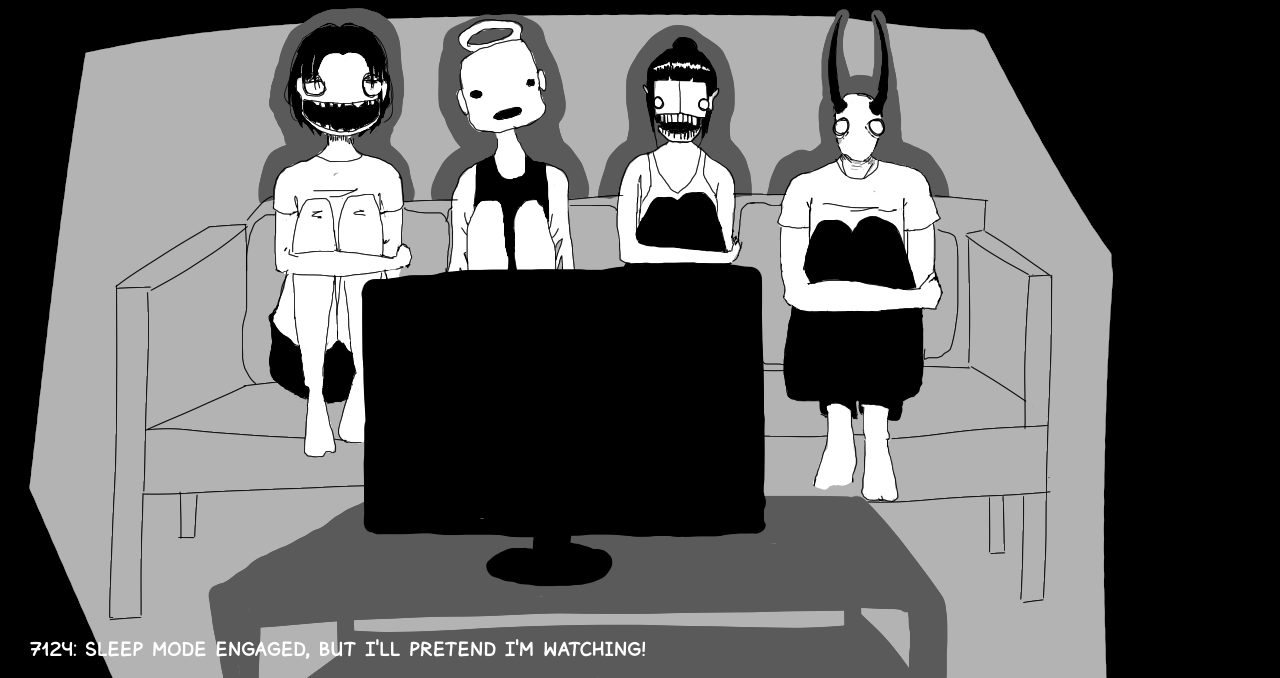
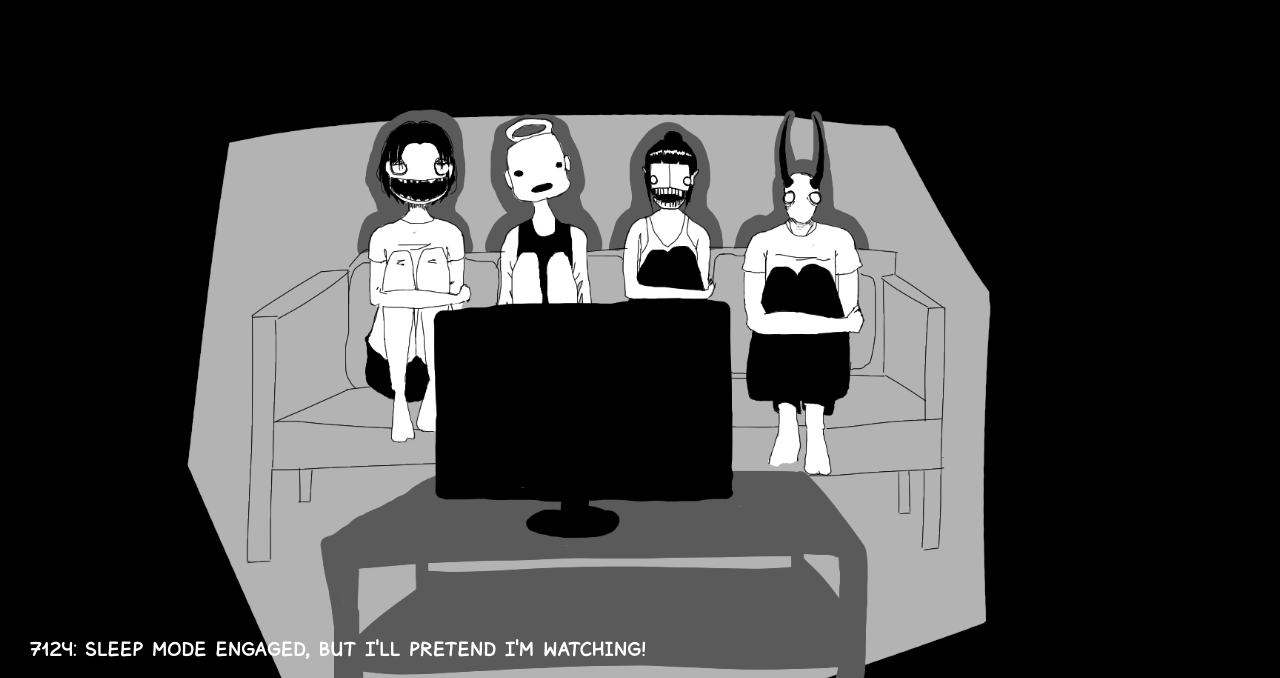
Before and after one commit to djrvej47/djrvej.github.io, a plain HTML site: page page2.html in a window 1280 px wide. Shown: the top 678 px of the page. Drawn offline with Linux system fonts and the light colour scheme.

Commit message:
Update mystyle.css

```diff
--- a/mystyle.css
+++ b/mystyle.css
@@ -122,8 +122,7 @@ h2 {
 
 .boxer img {
     flex-shrink: 0;
-    min-width: 100%;
-    min-height: 100%
+    height: 100%;
 }
 
 @media (max-width: 1170px) {
```
